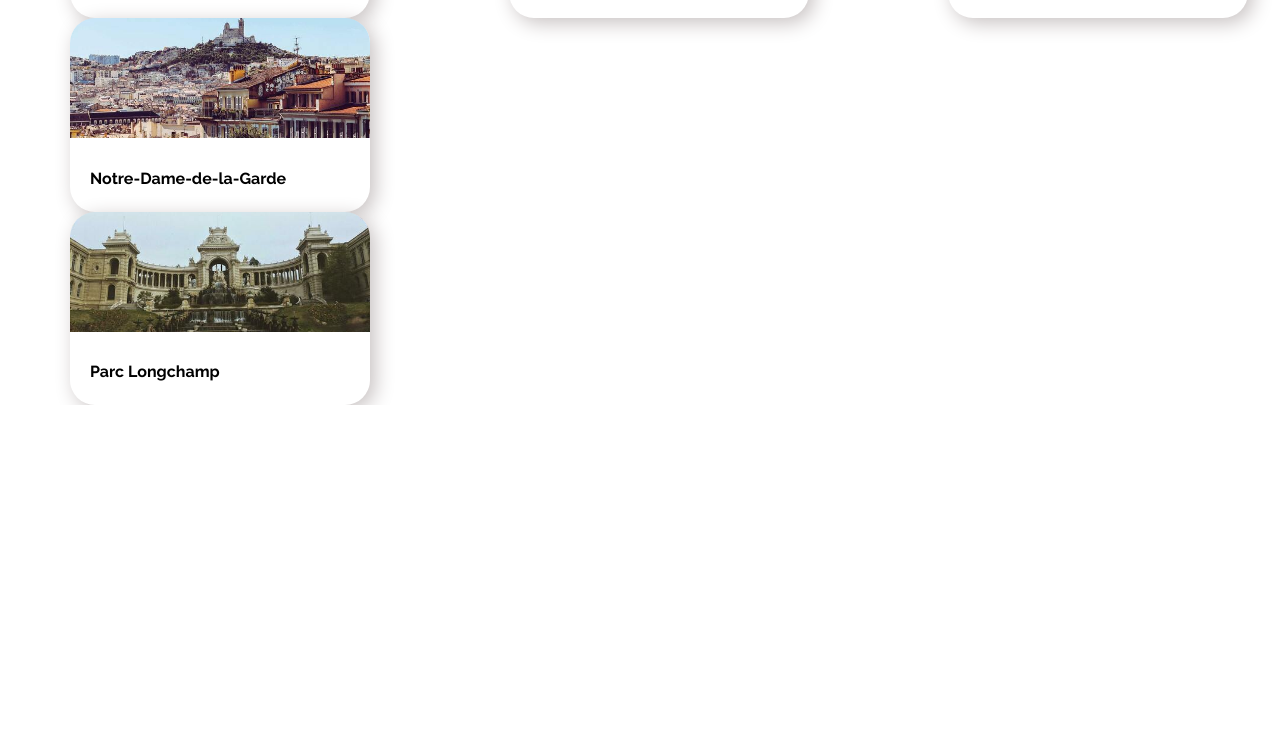
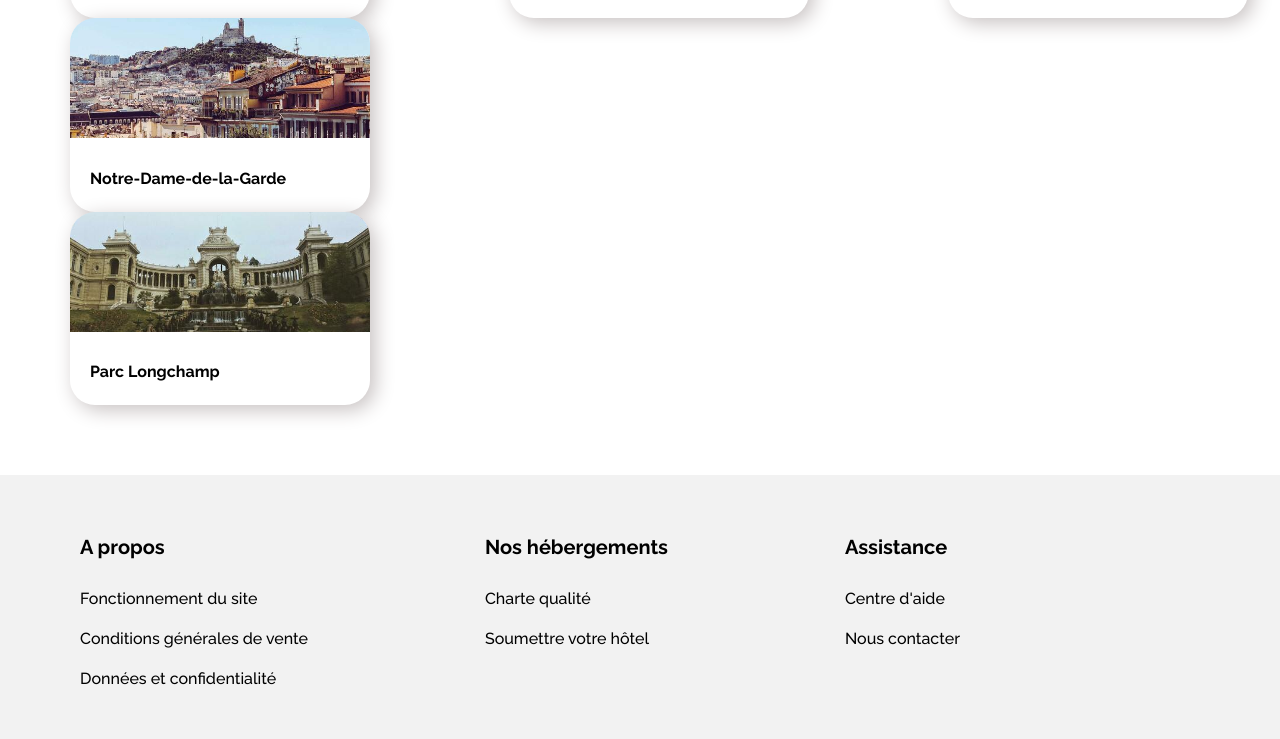
Before and after one commit to chris496/ChristopheDumas_2_25012021, a plain HTML site: page index.html in a window 1280 px wide. Shown: the part 1901-2640 px from the top of the page. Before the commit the page ends 2306 px from the top, so only its background shows below. Drawn offline with Linux system fonts and the light colour scheme.

Commit message:
création footer index.html style.css

```diff
--- a/index.html
+++ b/index.html
@@ -319,3 +319,33 @@
             </section>
 
         </main>
+
+        <footer>
+            <div class="footer__list">
+                <div class="footer__list__about">
+                    <h2>A propos</h2>
+                    <div class="footer__list__detail">
+                        <a href="#">Fonctionnement du site</a>
+                        <a href="#">Conditions générales de vente</a>
+                        <a href="#">Données et confidentialité</a>
+                    </div>
+                </div>
+                <div class="footer__list__accommodation">
+                    <h2>Nos hébergements</h2>
+                    <div class="footer__list__detail">
+                        <a href="#">Charte qualité</a>
+                        <a href="#">Soumettre votre hôtel</a>
+                    </div>
+                </div>
+                <div class="footer__list__assistance">
+                    <h2>Assistance</h2>
+                    <div class="footer__list__detail">
+                        <a href="#">Centre d'aide</a>
+                        <a href="#">Nous contacter</a>
+                    </div>
+                </div>
+            </div>
+        </footer>
+    </div>
+</body>
+</html>
--- a/style.css
+++ b/style.css
@@ -450,3 +450,33 @@ nav{
     /* END ACTIVITIES */
 
 /* MAIN */
+
+/* FOOTER */
+
+footer{
+    margin-top: 7rem;
+    background-color: #F2F2F2;
+}
+
+.footer__list{
+    width: 75%;
+    display: flex;
+    justify-content: space-between;
+    margin-left: 40px;
+    padding: 4rem;
+}
+
+.footer__list__detail{
+    display: flex;
+    flex-direction: column;
+}
+
+.footer__list__detail a{
+    line-height: 40px;
+}
+
+.footer__list h2{
+    font-size: 2rem;
+}
+
+/* END FOOTER */
```
